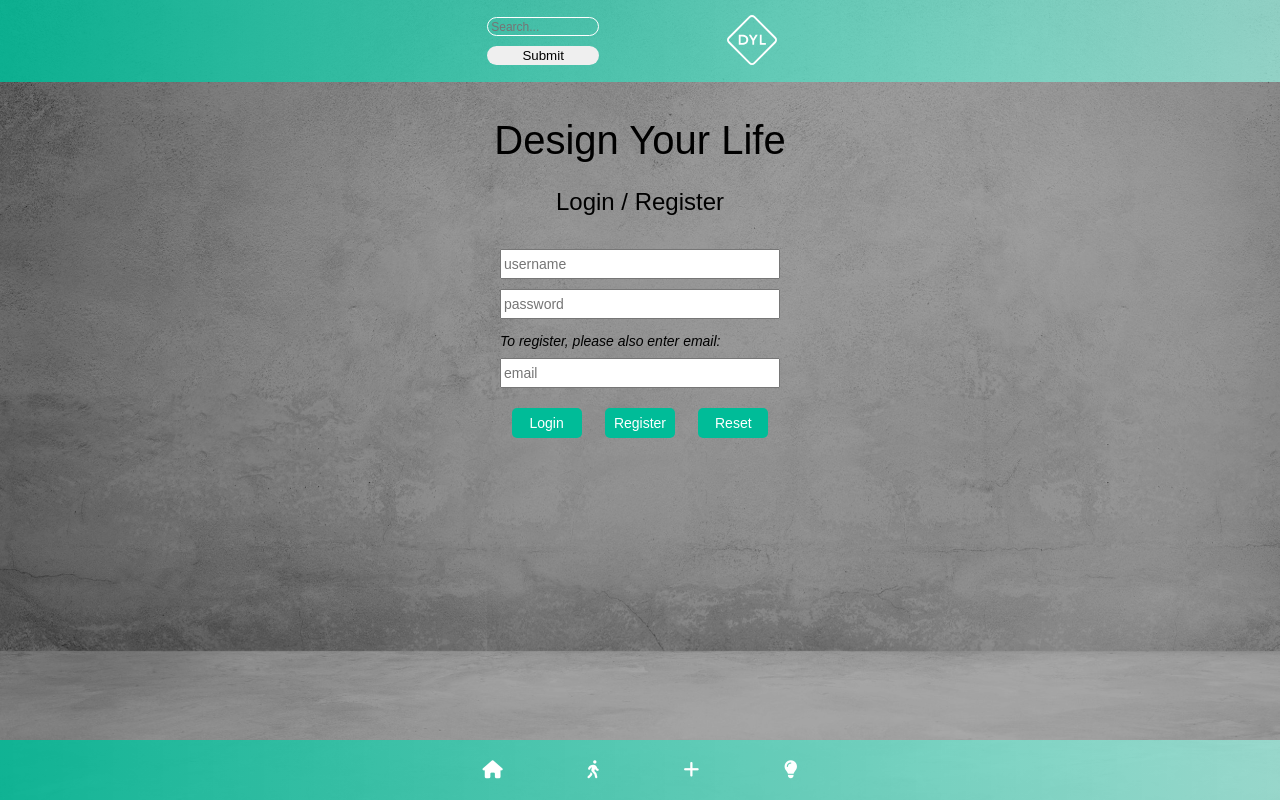
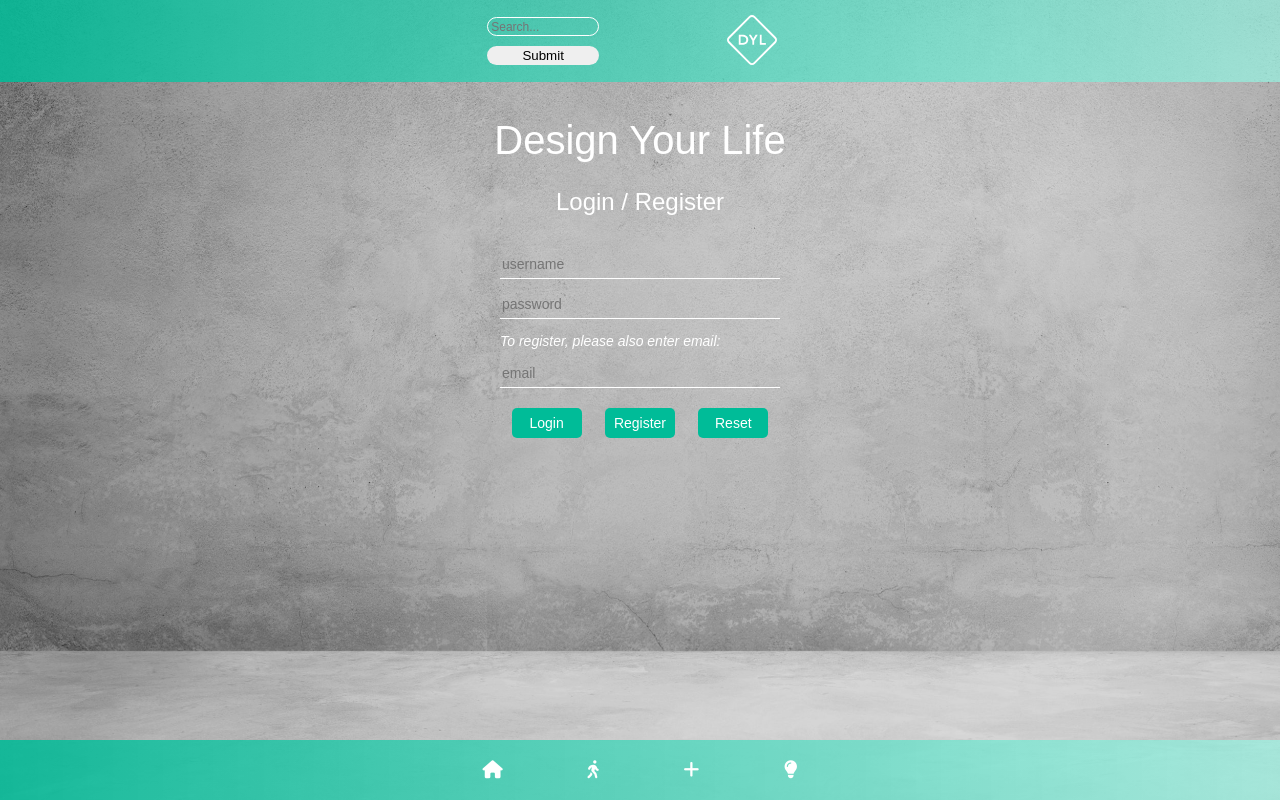
Before and after one commit to kurtve/React-Front-End, a React (Create React App) app in the folder react-front-end/: page / in a window 1280 px wide. Built offline with nearby package versions, Linux system fonts and the light colour scheme; a web font is replaced by a local one.

Commit message:
updating styles continued

```diff
--- a/react-front-end/src/App.js
+++ b/react-front-end/src/App.js
@@ -30,7 +30,7 @@ function App() {
       z-index: -1;
       height: 100vh;
       width: 100vw;
-      background: url(${background}), rgba(0,0,0,.3);
+      background: url(${background}), rgba(0,0,0,.1);
       background-attachment: fixed, fixed;
       background-size: cover, cover;
       background-position: center, center;
--- a/react-front-end/src/Components/Activities/EditActivityForm.js
+++ b/react-front-end/src/Components/Activities/EditActivityForm.js
@@ -46,9 +46,10 @@ export default function EditActivityForm(props) {
 
   return (
     <div className="formContainer editForm">
+
+      <h1>Edit activity</h1>
+
       <form onSubmit={handleSubmit} style={{marginTop: '100px'}}>
-
-        <h1>Edit activity</h1>
 
         <input
           type="text"
--- a/react-front-end/src/Components/Welcome/Login.js
+++ b/react-front-end/src/Components/Welcome/Login.js
@@ -9,6 +9,7 @@ const StyledLogin = styled.div `
   align-items: center;
   flex-direction: flex-start;
   margin-top: 100px;
+  color: white;
 
   h1 {
     font-size: 4rem;
@@ -52,6 +53,9 @@ const StyledLogin = styled.div `
       height: 30px;
       width: 280px;
       font-size: 1.4rem;
+      background: none;
+      border: none;
+      border-bottom: 1px solid white;
     }
 
     label {
--- a/react-front-end/src/Components/Welcome/Welcome.js
+++ b/react-front-end/src/Components/Welcome/Welcome.js
@@ -14,11 +14,13 @@ const StyledWelcome = styled.div `
 		font-size: 4rem;
 		margin: 20px;
 		color: white;
+		text-align: center;
 	}
 	h3 {
 		font-size: 2rem;
 		margin: 10px;
 		color: white;
+		text-align: center;
 	}
 	.navlinks {
 		display: flex;
@@ -32,12 +34,17 @@ const StyledWelcome = styled.div `
 		margin: 10px;
 		height: 35px;
 		width: 220px;
-		background-color: #00bc98dd;
+		background-color: #00bc9866;
 		color: white;
 		display: flex;
 		justify-content: center;
 		align-items: center;
 		border-radius: 10px;
+		transition: all .2s ease;
+		&:hover {
+			transform: scale(1.05);
+			background: #00bc98;
+		}
 		i {
 			font-size: 1.6rem;
 			margin-right: 20px;
@@ -51,7 +58,7 @@ export default function Welcome(props) {
   return (
     <StyledWelcome>
       <h1>Design Your Life</h1>
-			<h3>Take the guess-work out of your future.</h3>
+			<h3>What are you doing? <br />Click <i className="fas fa-plus"></i> New Activity to document it.</h3>
 
       <div className='navlinks'>
       	<Link to='/'><i className="fas fa-home"></i>Home</Link>
--- a/react-front-end/src/index.css
+++ b/react-front-end/src/index.css
@@ -36,6 +36,7 @@ code {
   text-transform: uppercase;
   letter-spacing: .2rem;
   margin: 30px 0;
+  color: white;
 }
 
 .formContainer form {
@@ -47,6 +48,7 @@ code {
   flex-direction: column;
   align-items: space-around;
   justify-content: center;
+  background: #eeeeeedd;
 }
 
 .formContainer form > * {
@@ -66,6 +68,7 @@ code {
   font-size: 1.6rem;
   border: none;
   border-bottom: 1px solid #00a0ba;
+  background: none;
 }
 
 .formContainer form select {
@@ -102,3 +105,6 @@ code {
 .editForm {
   margin-top: 25px;
 }
+.editForm h1 {
+  transform: translateY(70px);
+}
```
